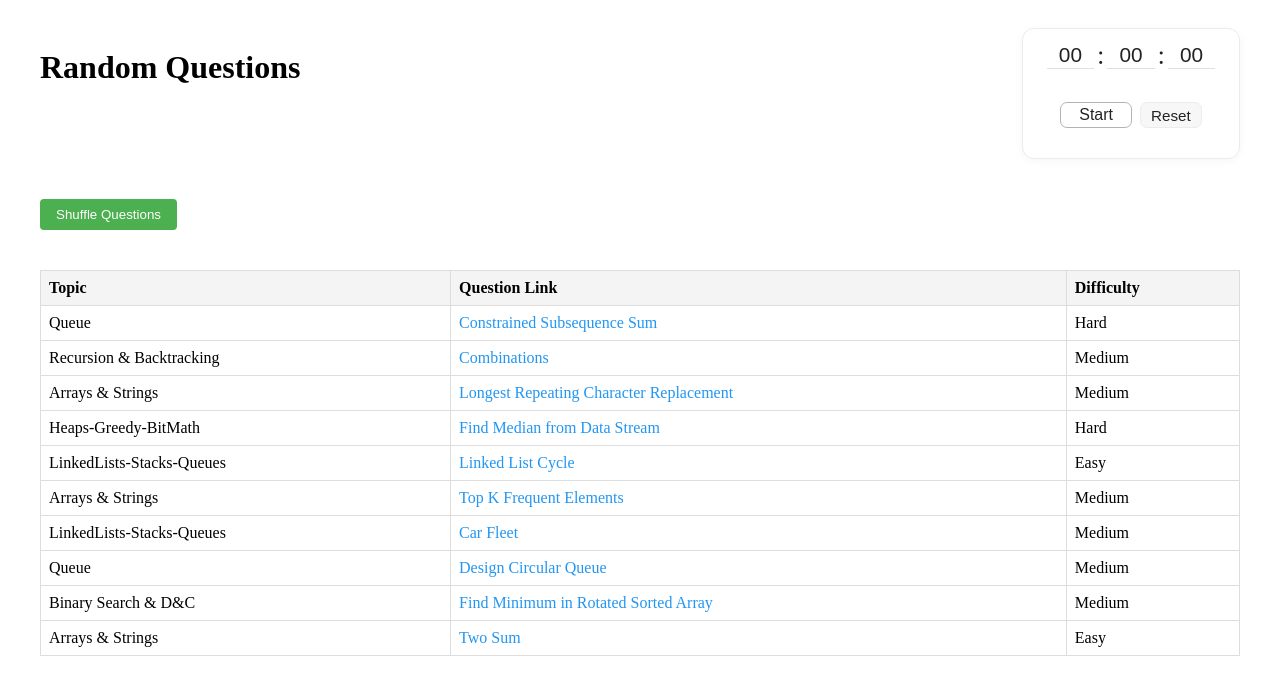
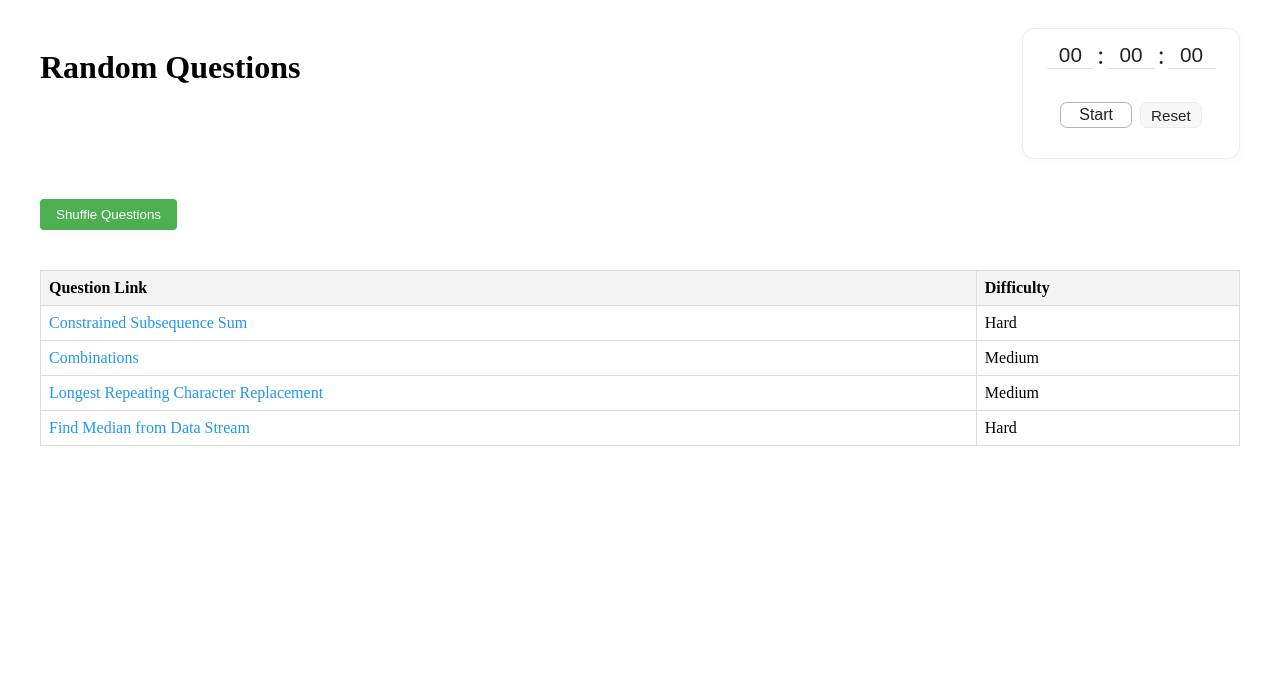
Before and after one commit to Ana2k/contest, a Vue app: page / in a window 1280 px wide. Shown: the top 694 px of the page. Built offline with nearby package versions, Linux system fonts and the light colour scheme.

Commit message:
topics removed.

```diff
--- a/src/App.vue
+++ b/src/App.vue
@@ -25,7 +25,7 @@ const loadCSV = async () => {
 const shuffleQuestions = () => {
   shuffledQuestions.value = [...questions.value]
     .sort(() => Math.random() - 0.5)
-    .slice(0, 10) // Get 4 random questions
+    .slice(0, 4) // Get 4 random questions
 }
 
 onMounted(() => {
@@ -46,14 +46,14 @@ onMounted(() => {
     <table>
       <thead>
         <tr>
-          <th>Topic</th>
+          <!-- <th>Topic</th> -->
           <th>Question Link</th>
           <th>Difficulty</th>
         </tr>
       </thead>
       <tbody>
         <tr v-for="question in shuffledQuestions" :key="question.Link">
-          <td>{{ question.Topic }}</td>
+          <!-- <td>{{ question.Topic }}</td> -->
           <td><a :href="question.Link" target="_blank">{{ question.Question }}</a></td>
           <td>{{ question.Difficulty }}</td>
         </tr>
```
